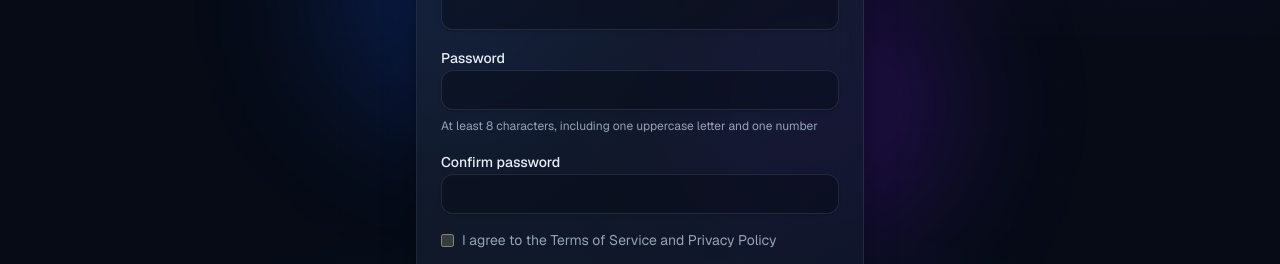
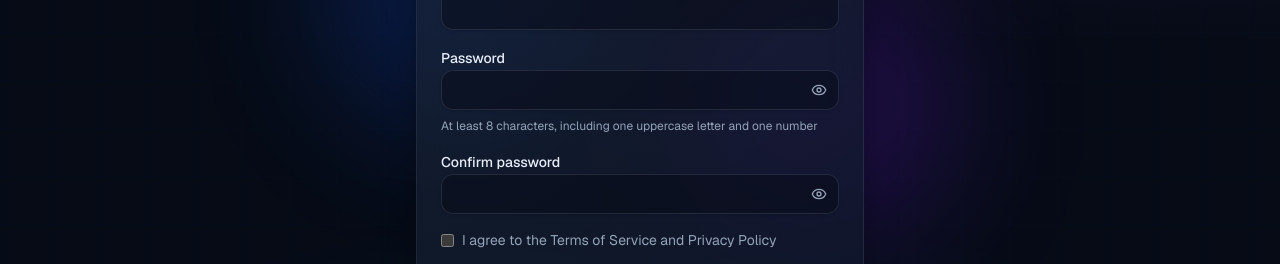
Before and after one commit to Samiahamad37/cyberguard-platform, a Next.js app: page /register in a window 1280 px wide. Shown: the part 352-616 px from the top of the page. Built offline with nearby package versions, Linux system fonts and the light colour scheme; no server answers.

Commit message:
enable password view wen typin

```diff
--- a/app/(auth)/login/page.tsx
+++ b/app/(auth)/login/page.tsx
@@ -7,6 +7,7 @@ import { zodResolver } from "@hookform/resolvers/zod";
 import { toast } from "sonner";
 import { Button } from "@/components/ui/button";
 import { Input } from "@/components/ui/input";
+import { PasswordInput } from "@/components/ui/password-input";
 import { Label } from "@/components/ui/label";
 import {
   Card,
@@ -78,9 +79,8 @@ export default function LoginPage() {
                 Forgot password?
               </Link>
             </div>
-            <Input
+            <PasswordInput
               id="password"
-              type="password"
               autoComplete="current-password"
               {...register("password")}
             />
--- a/app/(auth)/register/page.tsx
+++ b/app/(auth)/register/page.tsx
@@ -7,6 +7,7 @@ import { zodResolver } from "@hookform/resolvers/zod";
 import { toast } from "sonner";
 import { Button } from "@/components/ui/button";
 import { Input } from "@/components/ui/input";
+import { PasswordInput } from "@/components/ui/password-input";
 import { Label } from "@/components/ui/label";
 import {
   Card,
@@ -84,9 +85,8 @@ export default function RegisterPage() {
           </div>
           <div className="space-y-2">
             <Label htmlFor="password">Password</Label>
-            <Input
+            <PasswordInput
               id="password"
-              type="password"
               {...register("password")}
               autoComplete="new-password"
             />
@@ -100,9 +100,8 @@ export default function RegisterPage() {
           </div>
           <div className="space-y-2">
             <Label htmlFor="confirmPassword">Confirm password</Label>
-            <Input
+            <PasswordInput
               id="confirmPassword"
-              type="password"
               {...register("confirmPassword")}
               autoComplete="off"
             />
--- a/app/(dashboard)/settings/page.tsx
+++ b/app/(dashboard)/settings/page.tsx
@@ -9,6 +9,7 @@ import { Copy, KeyRound, Plus, Trash2 } from "lucide-react";
 import { PageHeader } from "@/components/layout/page-header";
 import { Button } from "@/components/ui/button";
 import { Input } from "@/components/ui/input";
+import { PasswordInput } from "@/components/ui/password-input";
 import { Label } from "@/components/ui/label";
 import { Switch } from "@/components/ui/switch";
 import { Tabs, TabsContent, TabsList, TabsTrigger } from "@/components/ui/tabs";
@@ -117,15 +118,13 @@ export default function SettingsPage() {
               >
                 <div className="space-y-2">
                   <Label>Current password</Label>
-                  <Input
-                    type="password"
+                  <PasswordInput
                     {...passwordForm.register("currentPassword")}
                   />
                 </div>
                 <div className="space-y-2">
                   <Label>New password</Label>
-                  <Input
-                    type="password"
+                  <PasswordInput
                     {...passwordForm.register("newPassword")}
                   />
                   {passwordForm.formState.errors.newPassword && (
@@ -136,8 +135,7 @@ export default function SettingsPage() {
                 </div>
                 <div className="space-y-2">
                   <Label>Confirm password</Label>
-                  <Input
-                    type="password"
+                  <PasswordInput
                     {...passwordForm.register("confirmPassword")}
                   />
                 </div>
```
